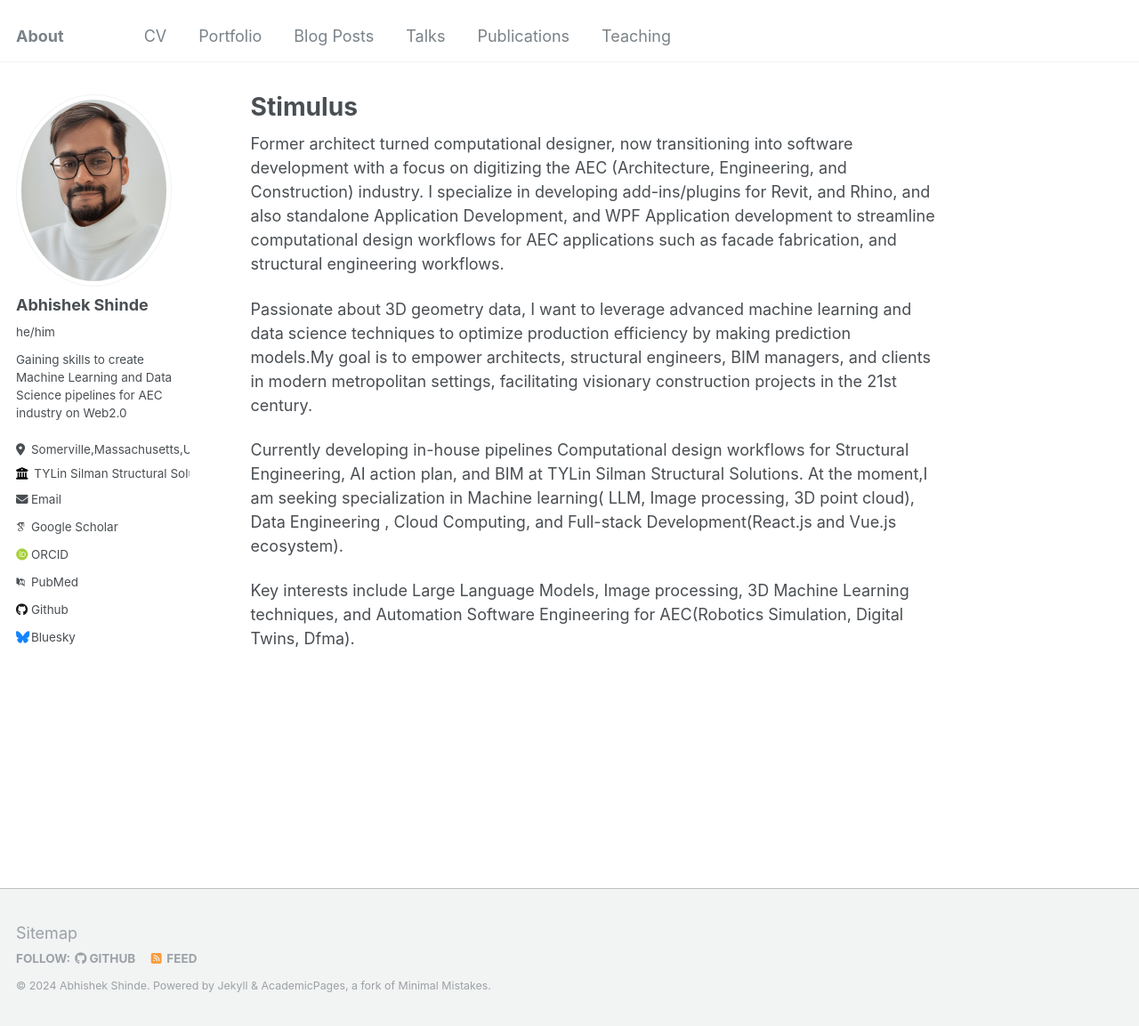
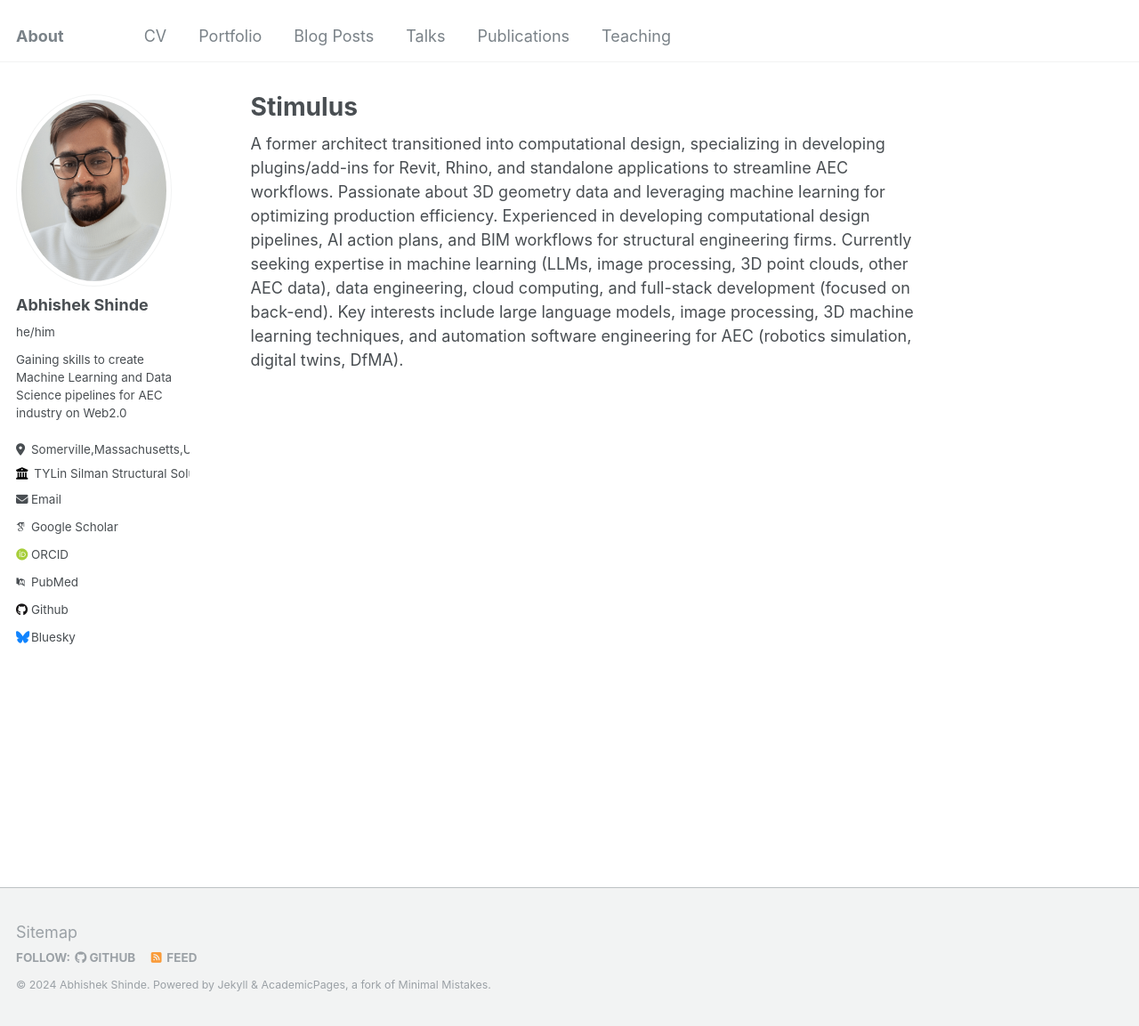
Before and after one commit to InquisitiveAS/InquisitiveAS.github.io, a Jekyll site: the page built from _pages/about.md, in a window 1280 px wide and 1153 px high. Shown: the whole window at 89% size. Built offline with Jekyll 4.4.1, drawn with Linux system fonts in a browser that asks for light colours; some web fonts are replaced.

Commit message:
Updated about and teaching

```diff
--- a/_pages/about.md
+++ b/_pages/about.md
@@ -7,17 +7,8 @@ redirect_from:
   - /about.html
 ---
 
-Former architect turned computational designer, now transitioning into software development with a focus on digitizing the AEC
-(Architecture, Engineering, and Construction) industry. I specialize in developing add-ins/plugins for Revit, and Rhino, and also
-standalone Application Development, and WPF Application development to streamline computational design workflows for AEC applications
-such as facade fabrication, and structural engineering workflows.
+A former architect transitioned into computational design, specializing in developing plugins/add-ins for Revit, Rhino, and standalone applications to streamline AEC workflows. Passionate about 3D geometry data and leveraging machine learning for optimizing production efficiency. Experienced in developing computational design pipelines, AI action plans, and BIM workflows for structural engineering firms. Currently seeking expertise in machine learning (LLMs, image processing, 3D point clouds, other AEC data), data engineering, cloud computing, and full-stack development (focused on back-end). Key interests include large language models, image processing, 3D machine learning techniques, and automation software engineering for AEC (robotics simulation, digital twins, DfMA).
 
-Passionate about 3D geometry data, I want to leverage advanced machine learning and data science techniques to optimize production efficiency by making
-prediction models.My goal is to empower architects, structural engineers, BIM managers, and clients in modern metropolitan settings, facilitating visionary construction projects in the 21st century.
-
-Currently developing in-house pipelines Computational design workflows for Structural Engineering, AI action plan, and BIM  at TYLin Silman Structural Solutions. At the moment,I am seeking specialization in Machine learning( LLM, Image processing, 3D point cloud), Data Engineering , Cloud Computing, and Full-stack Development(React.js and Vue.js ecosystem).
-
-Key interests include Large Language Models, Image processing, 3D Machine Learning techniques, and Automation Software Engineering for AEC(Robotics Simulation, Digital Twins, Dfma).
 
 <!-- This is the front page of a website that is powered by the [Academic Pages template](https://github.com/academicpages/academicpages.github.io) and hosted on GitHub pages. [GitHub pages](https://pages.github.com) is a free service in which websites are built and hosted from code and data stored in a GitHub repository, automatically updating when a new commit is made to the respository. This template was forked from the [Minimal Mistakes Jekyll Theme](https://mmistakes.github.io/minimal-mistakes/) created by Michael Rose, and then extended to support the kinds of content that academics have: publications, talks, teaching, a portfolio, blog posts, and a dynamically-generated CV. You can fork [this repository](https://github.com/academicpages/academicpages.github.io) right now, modify the configuration and markdown files, add your own PDFs and other content, and have your own site for free, with no ads! An older version of this template powers my own personal website at [stuartgeiger.com](http://stuartgeiger.com), which uses [this Github repository](https://github.com/staeiou/staeiou.github.io).
 
```
Also changed, not shown: _teaching/2019-spring-teaching-1.md (+2 -2 lines).
